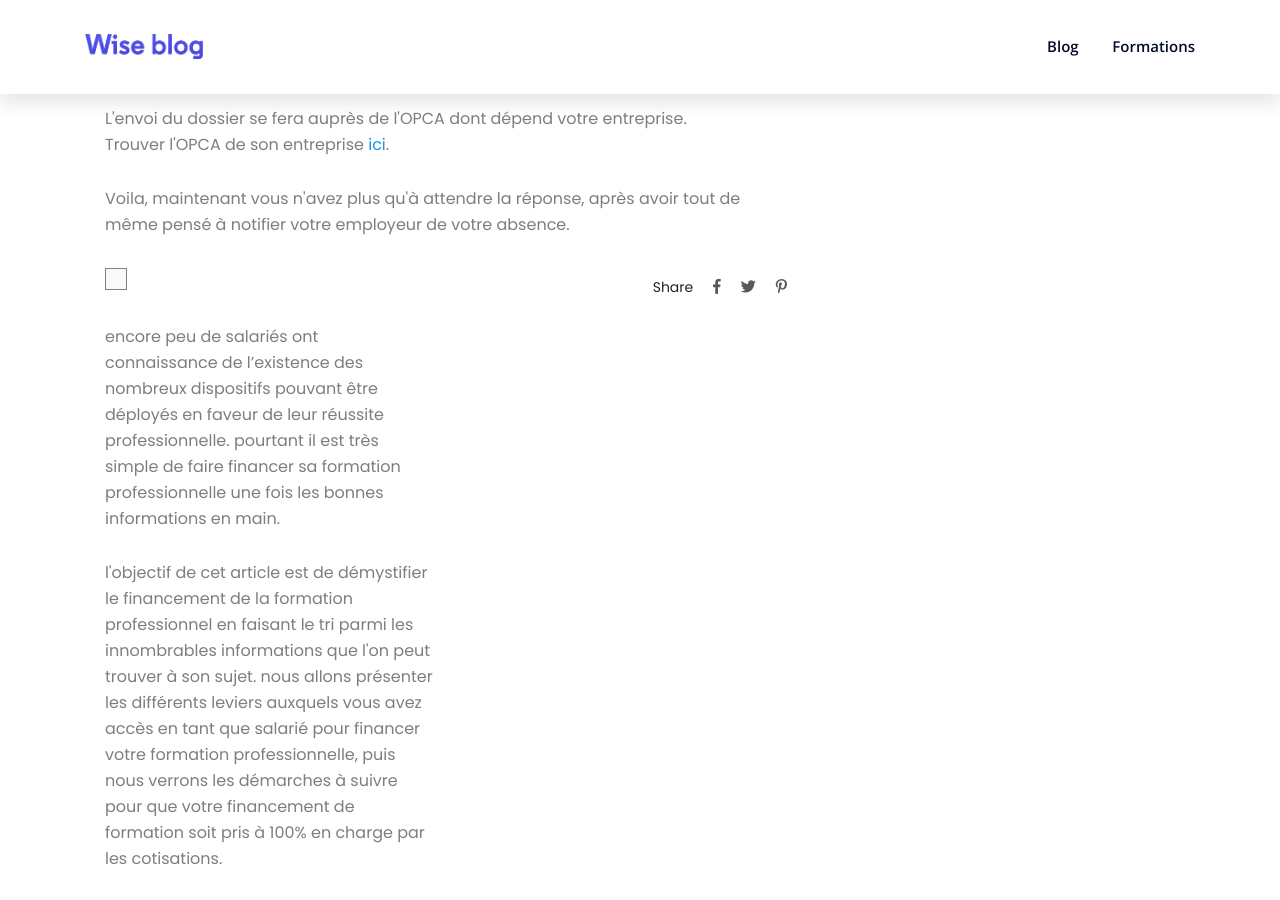
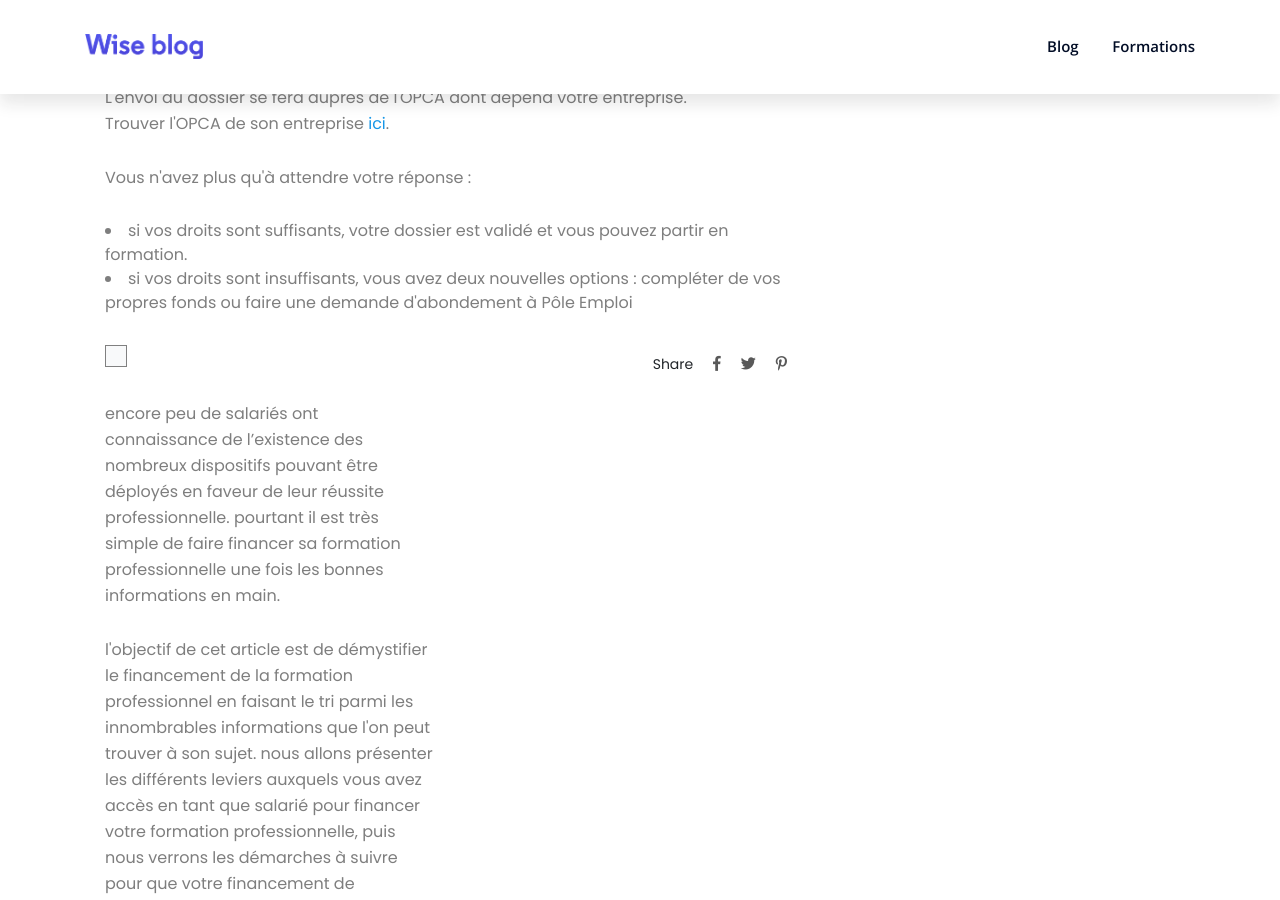
Before and after one commit to hubergerard/blog-codewise, a Jekyll site: the page built from _posts/2020-11-09-salarie-faire-financer-ma-formation.html, in a window 1280 px wide and 900 px high, scrolled down 6357 px. Built offline with Jekyll 4.4.1, drawn with Linux system fonts in a browser that asks for light colours; comment, search, counter and statistics services are not loaded; some of the changed text lies outside the part shown.

Commit message:
corrections article financement salarié

```diff
--- a/_posts/2020-11-09-salarie-faire-financer-ma-formation.html
+++ b/_posts/2020-11-09-salarie-faire-financer-ma-formation.html
@@ -181,7 +181,7 @@
 
     <p>Rendez-vous
     sur votre&nbsp;compte de formation&nbsp;que vous trouverez sur le
-    &nbsp;site&nbsp; <a rel="noreferrer noopener" aria-label="moncompteformation.gouv.fr (s’ouvre dans un nouvel onglet)" href="https://www.moncompteformation.gouv.fr" target="_blank">moncompteformation.gouv.fr.</a> <br>Vous aurez
+    &nbsp;site&nbsp; <a rel="noreferrer noopener" aria-label="moncompteformation.gouv.fr (s’ouvre dans un nouvel onglet)" href="https://www.moncompteformation.gouv.fr" target="_blank">moncompteformation.gouv.fr</a> ou téléchargez l'application "MonCompteFormation". <br>Vous aurez
     simplement besoin de votre numéro de sécurité sociale et d'une
     adresse email.</p>
 
@@ -215,4 +215,7 @@
 
     <p>L'envoi du dossier se fera auprès de l'OPCA dont dépend votre entreprise.<br>Trouver l'OPCA de son entreprise <a href="https://www.le-compte-personnel-formation.com/trouver-mon-opca-pour-mon-compte-formation-avec-le-code-naf-ou-ape/" target="_blank" rel="noreferrer noopener" aria-label="ici (s’ouvre dans un nouvel onglet)">ici</a>.</p>
 
-    <p>Voila, maintenant vous n'avez plus qu'à attendre la réponse, après avoir tout de même pensé à notifier votre employeur de votre absence.  </p>
+    <p>Vous n'avez plus qu'à attendre votre réponse :
+      <li>si vos droits sont suffisants, votre dossier est validé et vous pouvez partir en formation.</li>
+      <li>si vos droits sont insuffisants, vous avez deux nouvelles options : compléter de vos propres fonds ou faire une demande d'abondement à Pôle Emploi</li>
+    </p>
```
Also changed, not shown: other parts of _posts/2020-11-09-salarie-faire-financer-ma-formation.html (+2 -2 lines).
